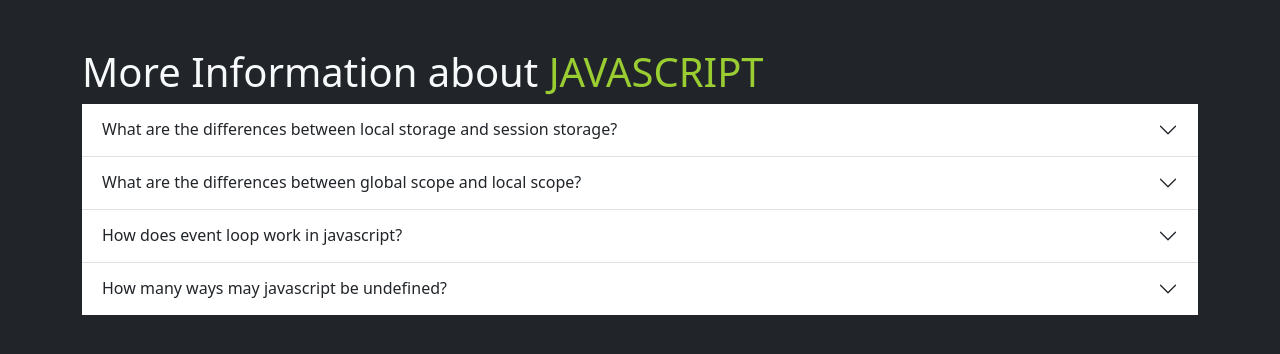
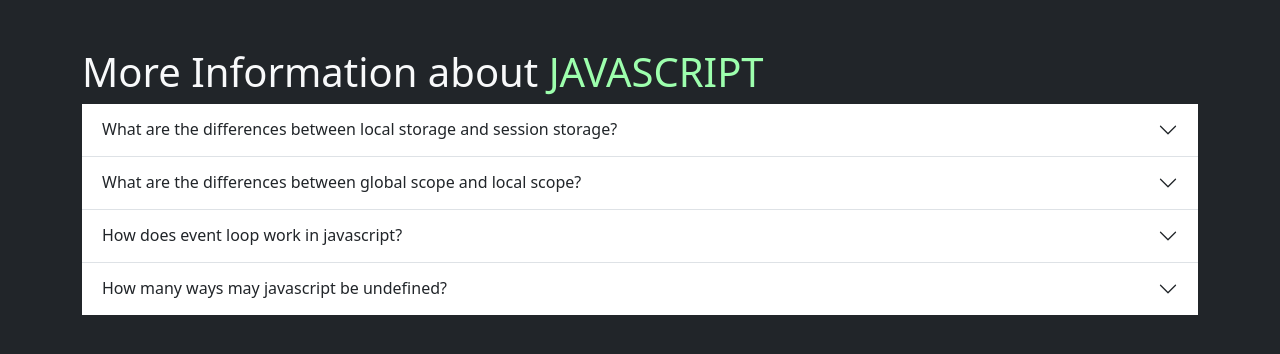
Before and after one commit to nusratnova5/type-monster, a plain HTML site: page blog.html in a window 1280 px wide. Drawn offline with nearby package versions, Linux system fonts and the light colour scheme.

Commit message:
assignment done

```diff
--- a/blog.html
+++ b/blog.html
@@ -11,7 +11,7 @@
 
 <body class="bg-dark">
     <section class="container pt-5">
-        <h1 class="text-light">More Information about <span style="color: yellowgreen;">JAVASCRIPT</span> </h1>
+        <h1 class="text-light">More Information about <span style="color: #9dffad;">JAVASCRIPT</span> </h1>
         <div class="accordion accordion-flush" id="accordionFlushExample">
             <div class="accordion-item">
                 <h2 class="accordion-header" id="flush-headingOne">
```
